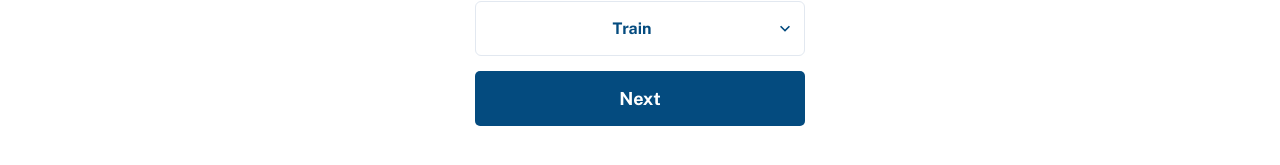
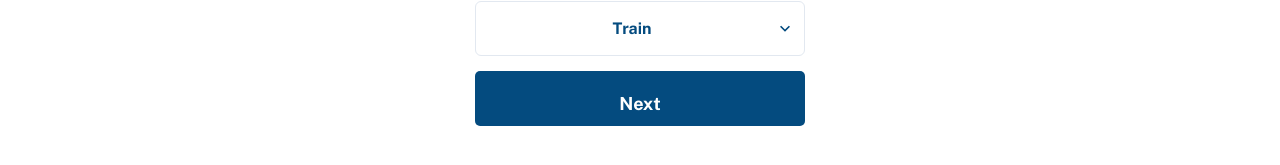
Before and after one commit to CodeforAustralia/council-emissions-calculator, a Next.js app: page /form/Question4 in a window 1280 px wide. Shown: the part 687-852 px from the top of the page. Built offline with nearby package versions, Linux system fonts and the light colour scheme.

Commit message:
Tried on different varient option but no difference so I left it and tidied up unwanted imported styling from Chakra

```diff
--- a/components/LinkButton/LinkButton.jsx
+++ b/components/LinkButton/LinkButton.jsx
@@ -1,14 +1,8 @@
 import Link from "next/link";
-import { Button, Text, Flex } from "@chakra-ui/react";
+import { Button, Text } from "@chakra-ui/react";
 import BackArrow from "../../public/images/back-arrow.svg";
 
-export default function LinkButton({
-  children,
-  href,
-  onClick,
-  disabled,
-  variant,
-}) {
+export default function LinkButton({ children, href, onClick, disabled }) {
   return (
     <Link href={href} passHref>
       <Button
@@ -39,7 +33,7 @@ export function BackButton(props) {
 export function ContinueButton(props) {
   return (
     <LinkButton {...props}>
-      <Text>Next</Text>
+      <Text mt="11px">Next</Text>
     </LinkButton>
   );
 }
--- a/pages/form/Question4.jsx
+++ b/pages/form/Question4.jsx
@@ -33,7 +33,6 @@ export default function Question4() {
   return (
     <Layout isText={true} Progress={Q4Progress}>
       <Box
-        // layerStyle="selected"
         pos="absolute"
         top="10px"
         left="-90px"
@@ -106,6 +105,7 @@ export default function Question4() {
               bg="#044b7f"
               color="white"
               borderRadius="5px"
+              mt="5px"
             >
               <ContinueButton href="/form/Question5" onClick={saveAnswers} />
             </Box>
--- a/styles/globals.css
+++ b/styles/globals.css
@@ -14,13 +14,3 @@ a {
 * {
   box-sizing: border-box;
 }
-
-/* Back button background */
-.backbtn {
-  text-decoration: underline;
-}
-
-/* next button background */
-.nextbtn {
-  border-radius: 5px;
-}
```
